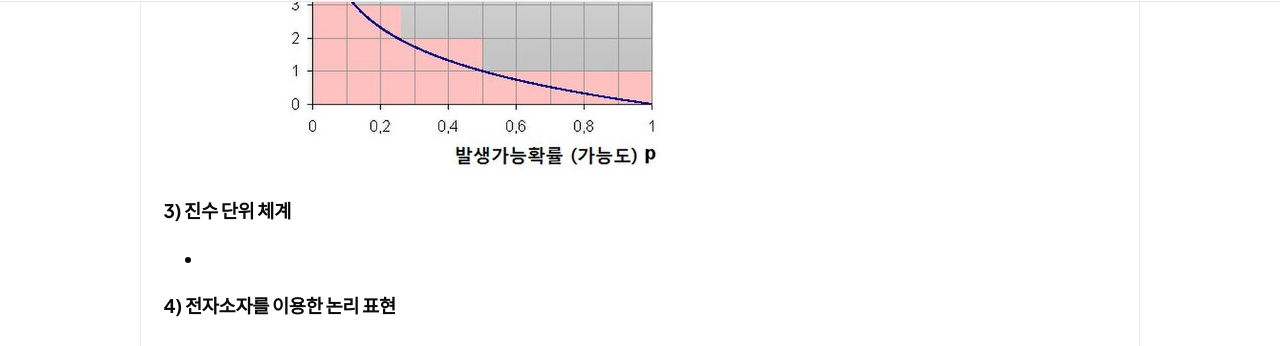
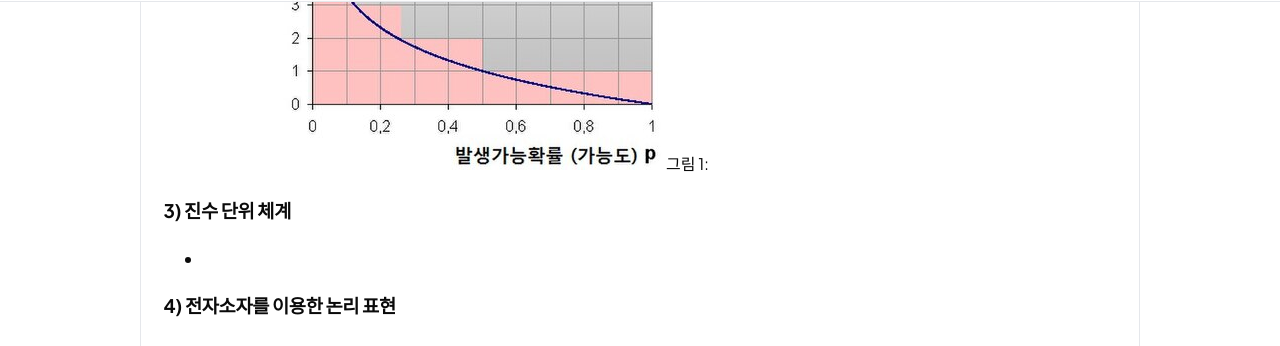
Before and after one commit to LJS24/LJS24.github.io, a Jekyll site: the page built from _posts/learn/2026-03-16-learning-note-정보 엔트로피.md, in a window 1280 px wide and 900 px high, scrolled down 833 px. Shown: the part 107-453 px from the top of the window. Built offline with Jekyll 4.4.1, drawn with Linux system fonts in a browser that asks for light colours.

Commit message:
content update-learning note

```diff
--- a/_posts/learn/2026-03-16-learning-note-정보 엔트로피.md
+++ b/_posts/learn/2026-03-16-learning-note-정보 엔트로피.md
@@ -14,13 +14,15 @@
 ### 1) 정보량
 - 어떤 사건 A가 발생했고, A의 발생 확률이 매우 높았을 경우, 그 사건의 발생은 그리 놀랍지 않을 것이다.
 - 반대로 어떤 사건 A'가 발생했고, A'의 발생 확률이 낮아 발생 여부가 불확실했다면, 그 사건의 발생은 A에 비해 놀라울 것이다.
-- 상술한 부분에서의 '놀라움' 을 '정보량' 으로 보면, 사건 A는 정보량이 낮다고 하 수 있고, A'는 정보량이 높다고 할 수 있다. **즉, 정보량은 (발생)확률에 반비례한다.**
+- 상술한 부분에서의 '놀라움' 을 '정보량' 으로 보면, 사건 A는 정보량이 낮다고 하 수 있고, A'는 정보량이 높다고 할 수 있다.
+**즉, 정보량은 (발생)확률에 반비례한다.**
 
 
 ### 2) 엔트로피
 - 여러 사건들이 발생하는 상황을 가정하면, 엔트로피 값은 어떤 사건이 발생했을 경우 얻을 것으로 기대되는 평균 정보량을 측정하여 매기게 된다. 즉 정보 엔트로피는 '어떤 상태에서의 불확실성', 또는 이와 동등한 의미로 '평균 정보량'을 의미하는 것이다.
 
- ![그림 1-어떤 결과값의 발생 가능도가 작아질수록 그 정보량은 커지고, 더 자주 발생할수록 그 정보량은 작아진다.](/assets/images/Entropy_kor.jpg)
+ ![그림 1](/assets/images/Entropy_kor.jpg)
+ 그림 1:
 ### 3) 진수 단위 체계
 -
 
```
